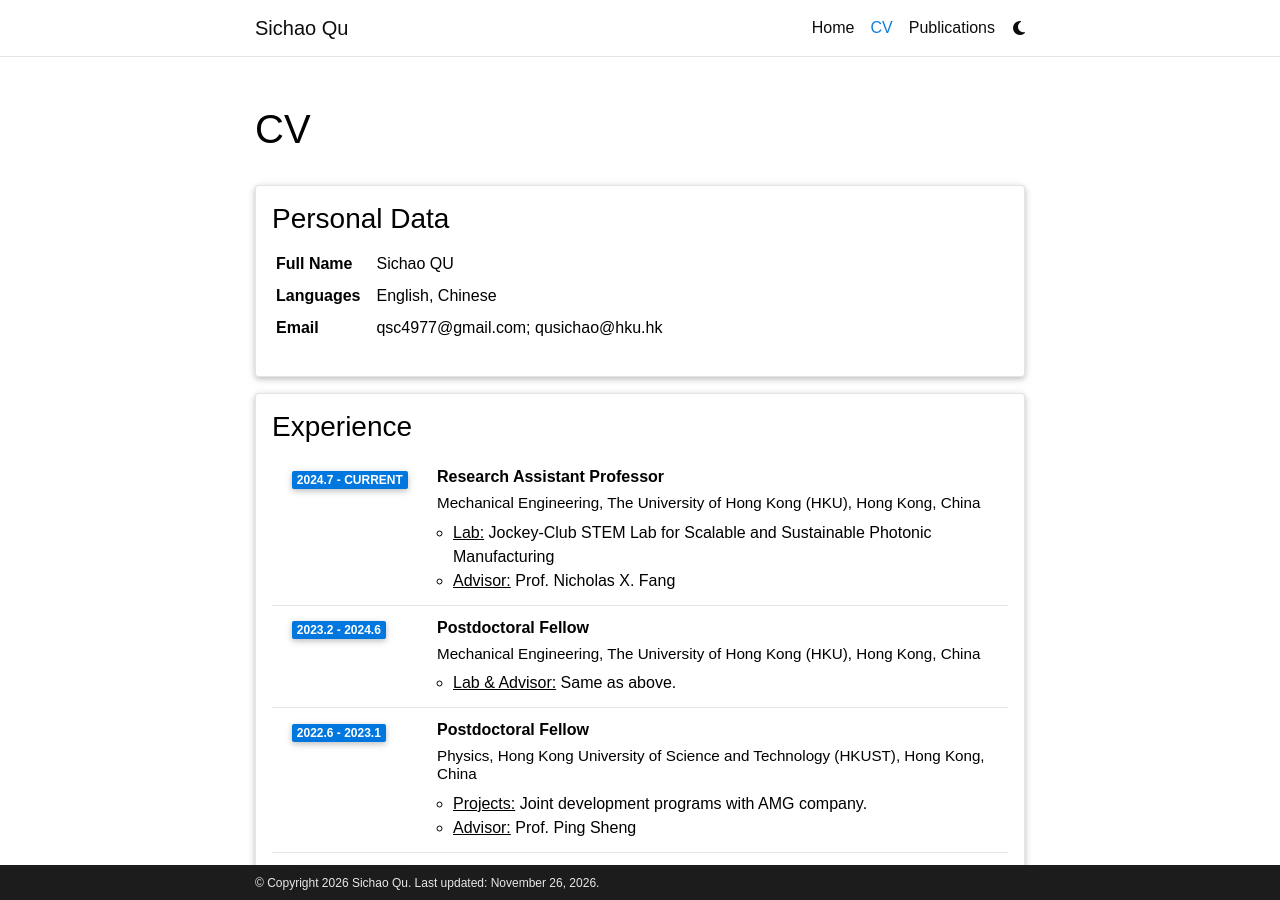
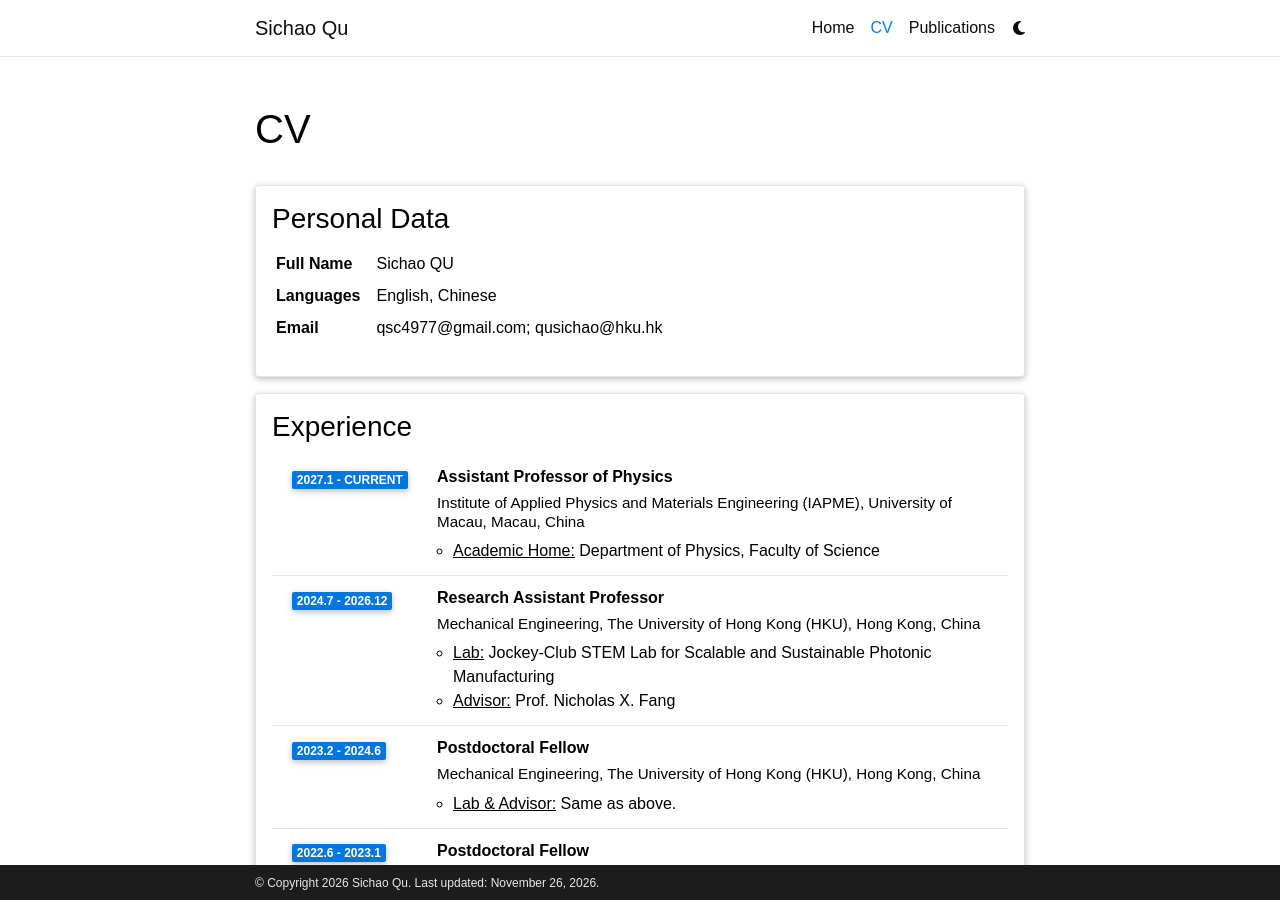
Before and after one commit to Qusichao/Qusichao.github.io, a Jekyll site: the page built from _pages/cv.md, in a window 1280 px wide and 900 px high. Built offline with Jekyll 4.4.1, drawn with Linux system fonts in a browser that asks for light colours; comment, search, counter and statistics services are not loaded; a style sheet for code colours, icons or effects is not loaded.

Commit message:
Update CV experience: add University of Macau and end HKU RAP

```diff
--- a/_data/cv.yml
+++ b/_data/cv.yml
@@ -11,9 +11,15 @@
 - title: Experience
   type: time_table
   contents:
+    - title: Assistant Professor of Physics
+      institution:  Institute of Applied Physics and Materials Engineering (IAPME), University of Macau, Macau, China
+      year: 2027.1 - Current
+      description:
+        - <u>Academic Home:</u> Department of Physics, Faculty of Science
+
     - title: Research Assistant Professor
       institution:  Mechanical Engineering, The University of Hong Kong (HKU), Hong Kong, China
-      year: 2024.7 - Current
+      year: 2024.7 - 2026.12
       description:
         - <u>Lab:</u> Jockey-Club STEM Lab for Scalable and Sustainable Photonic Manufacturing
         - <u>Advisor:</u> Prof. Nicholas X. Fang
```
